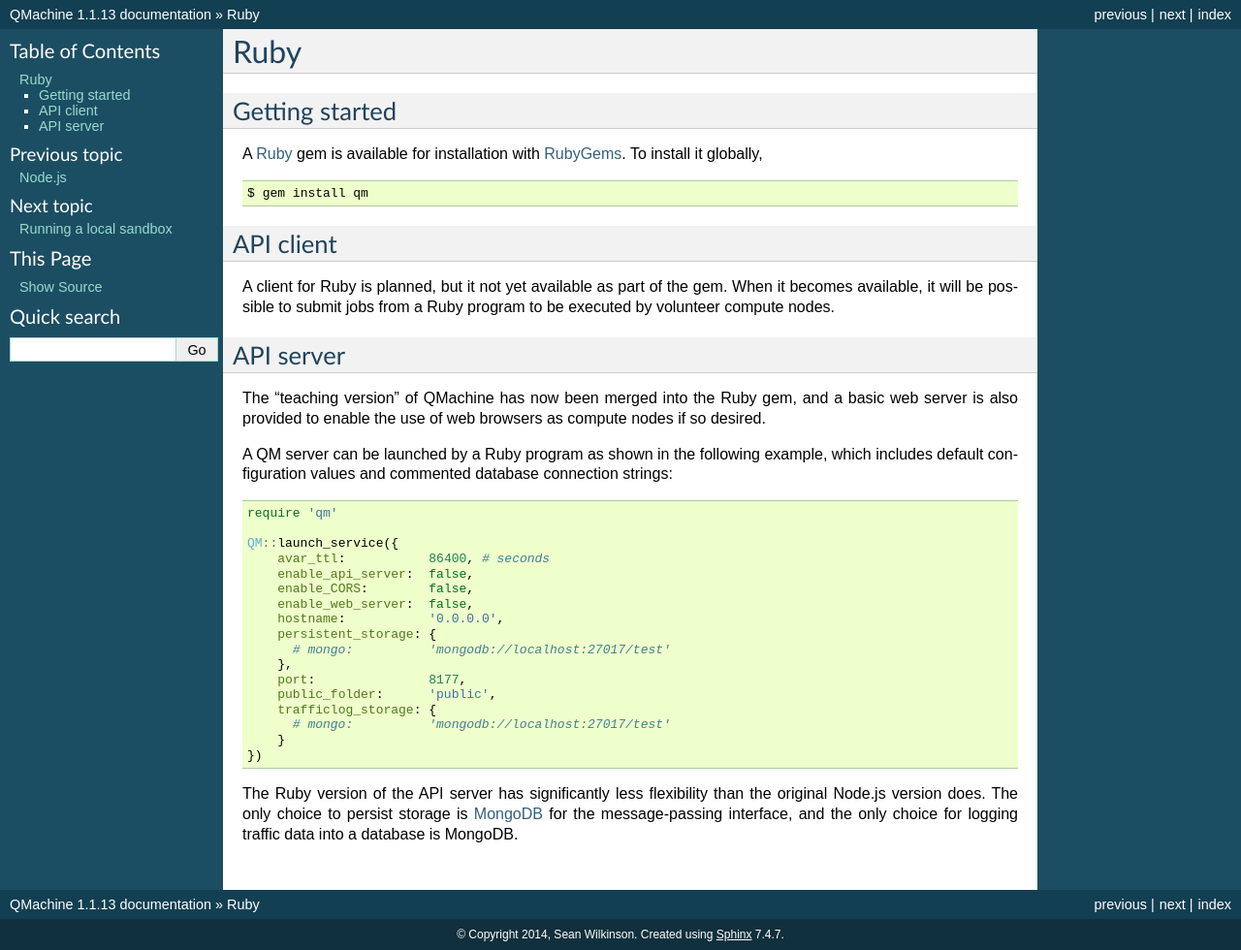
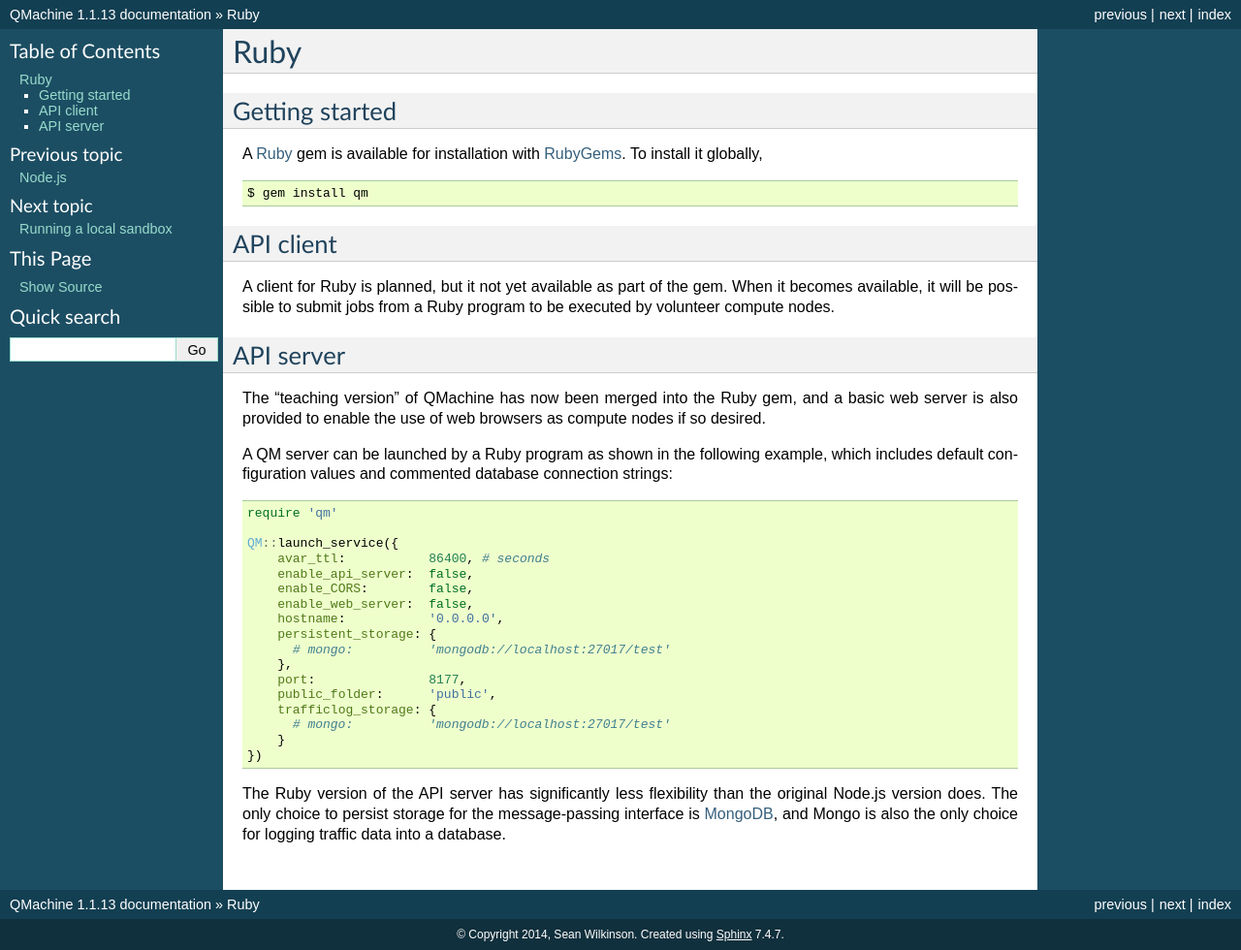
Before and after one commit to qmachine/qmachine, a Sphinx documentation site: the page built from docs/ruby.rst, in a window 1280 px wide. Shown: the whole page at 97% size. Built offline with Sphinx 7.4.7, drawn with Linux system fonts in a browser that asks for light colours.

Commit message:
Small updates to project documentation

```diff
--- a/docs/ruby.rst
+++ b/docs/ruby.rst
@@ -52,9 +52,9 @@ connection strings:
     })
 
 The Ruby version of the API server has significantly less flexibility than the
-original Node.js version does. The only choice to persist storage is MongoDB_
-for the message-passing interface, and the only choice for logging traffic data
-into a database is MongoDB.
+original Node.js version does. The only choice to persist storage for the
+message-passing interface is MongoDB_, and Mongo is also the only choice for
+logging traffic data into a database.
 
 
 .. The SQLite_ bindings are still present in the repository, but the presence
```
